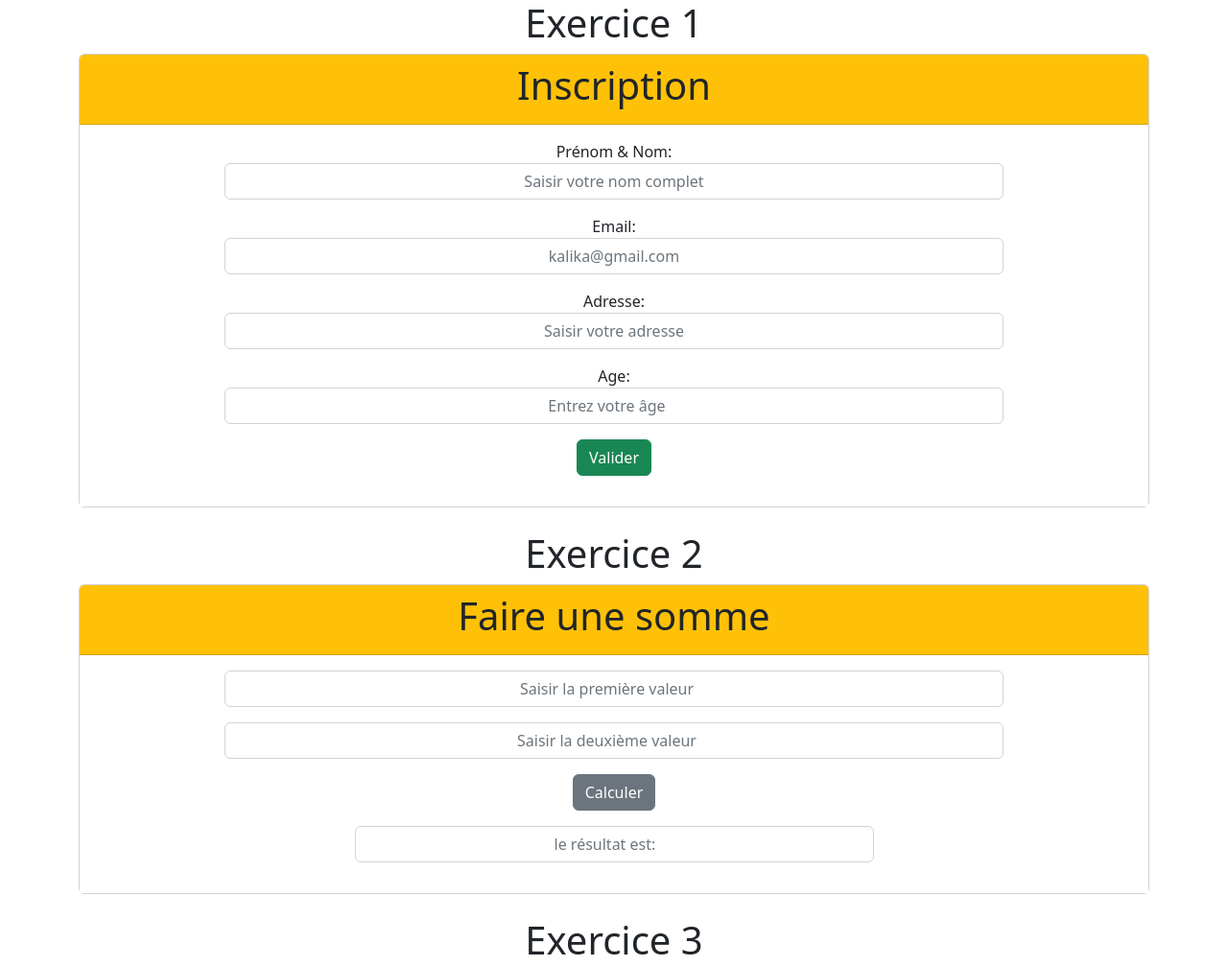
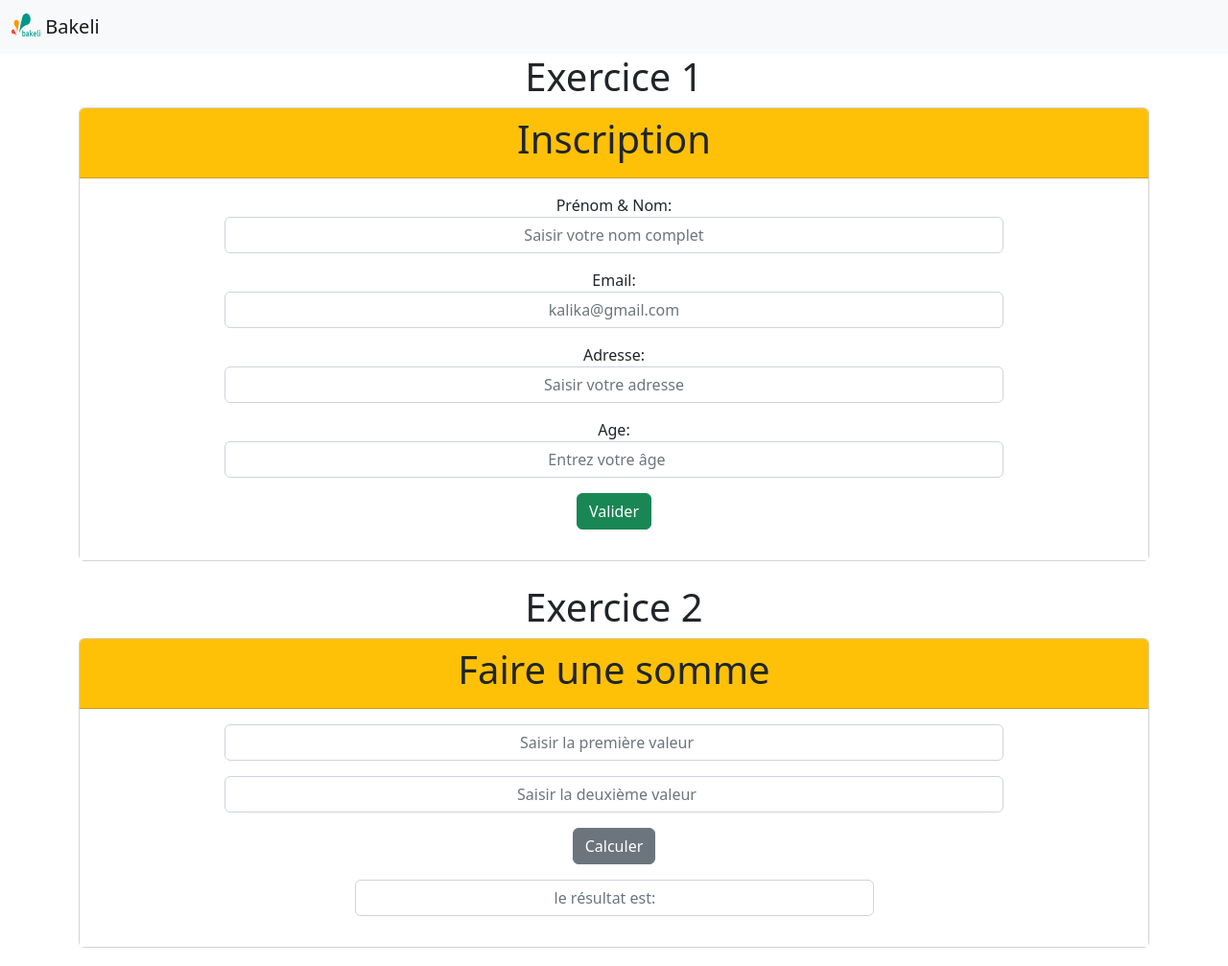
Before and after one commit to kalikaba9/workshop-bakeli.github.io, a plain HTML site: page index.html in a window 1280 px wide. Shown: the top 1007 px of the page at 96% size. Drawn offline with nearby package versions, Linux system fonts and the light colour scheme.

Commit message:
add bakeli logo

```diff
--- a/index.html
+++ b/index.html
@@ -9,6 +9,15 @@
     <script src="https://cdn.jsdelivr.net/npm/bootstrap@5.2.2/dist/js/bootstrap.bundle.min.js" integrity="sha384-OERcA2EqjJCMA+/3y+gxIOqMEjwtxJY7qPCqsdltbNJuaOe923+mo//f6V8Qbsw3" crossorigin="anonymous"></script>
 </head>
 <body>
+
+    <nav class="navbar bg-light">
+        <div class="container-fluid">
+          <a class="navbar-brand" href="#">
+            <img src="bakeli_logo.png" alt="Logo" width="30" height="24" class="d-inline-block align-text-top">
+            Bakeli
+          </a>
+        </div>
+      </nav>
 
 <div class="container">
     <h1 class="text-center">Exercice 1</h1>
```
Also changed, not shown: bakeli_logo.png (added).
